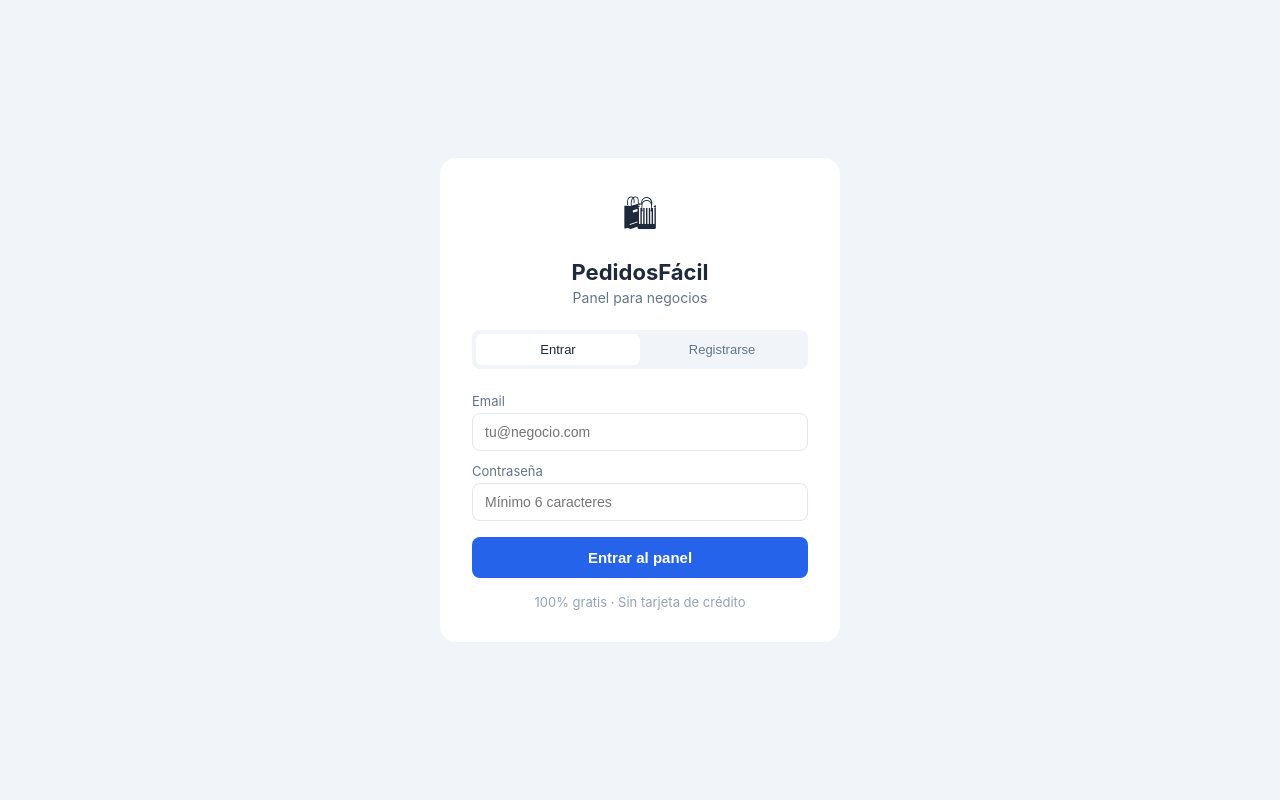
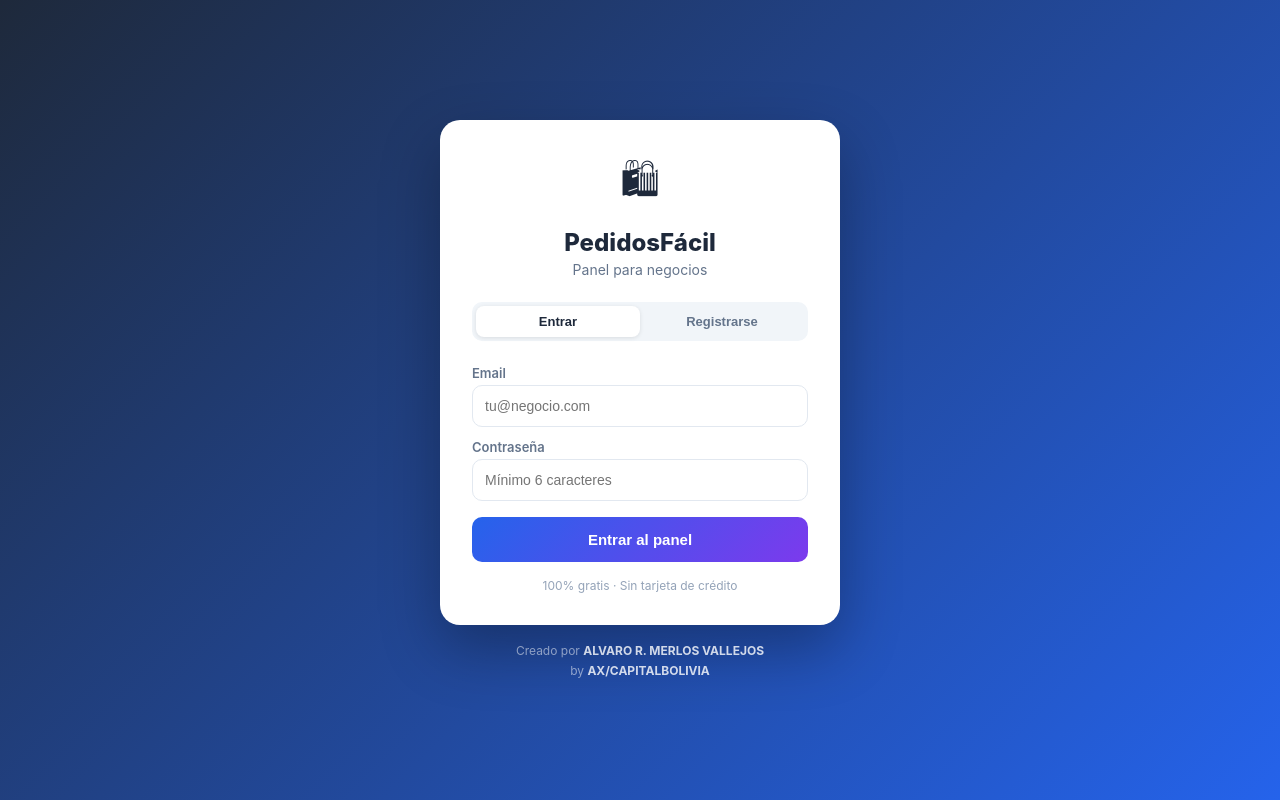
Before and after one commit to merlos0130-dev/pedidosfacil, a React (Create React App) app: page / in a window 1280 px wide. Built offline with nearby package versions, Linux system fonts and the light colour scheme.

Commit message:
Codigo acceso, delivery personalizable, firma creador

```diff
--- a/src/components/Configuracion.js
+++ b/src/components/Configuracion.js
@@ -6,6 +6,7 @@ export default function Configuracion({ negocio, setNegocio, session, onCerrarSe
   const [subiendo, setSubiendo] = useState(false);
   const [qrPreview, setQrPreview] = useState(negocio?.qr_url || null);
   const [infoTransferencia, setInfoTransferencia] = useState(negocio?.info_transferencia || '');
+  const [costoDelivery, setCostoDelivery] = useState(negocio?.costo_delivery ?? 15);
   const [exito, setExito] = useState('');
 
   const subirQR = async (e) => {
@@ -26,14 +27,19 @@ export default function Configuracion({ negocio, setNegocio, session, onCerrarSe
     setSubiendo(false);
   };
 
-  const guardarTransferencia = async () => {
+  const guardarConfig = async () => {
     setGuardando(true);
-    await supabase.from('negocios').update({ info_transferencia: infoTransferencia }).eq('id', negocio.id);
-    setNegocio(prev => ({ ...prev, info_transferencia: infoTransferencia }));
-    setExito('Información guardada');
+    await supabase.from('negocios').update({
+      info_transferencia: infoTransferencia,
+      costo_delivery: Number(costoDelivery)
+    }).eq('id', negocio.id);
+    setNegocio(prev => ({ ...prev, info_transferencia: infoTransferencia, costo_delivery: Number(costoDelivery) }));
+    setExito('Configuración guardada');
     setTimeout(() => setExito(''), 3000);
     setGuardando(false);
   };
+
+  const linkClientes = `https://pedidosfacil-clientes-ik7spiizb-merlos1.vercel.app?negocio=${negocio?.id}`;
 
   return (
     <div style={{ padding:'1.5rem' }}>
@@ -49,16 +55,33 @@ export default function Configuracion({ negocio, setNegocio, session, onCerrarSe
           <p style={{ fontSize:14, color:'#64748B', marginBottom:'1rem' }}>Email: <strong>{session?.user?.email}</strong></p>
           <div style={{ background:'#F0FDF4', borderRadius:10, padding:'1rem' }}>
             <div style={{ fontSize:13, fontWeight:600, color:'#15803D', marginBottom:6 }}>🔗 Link para tus clientes:</div>
-            <div style={{ fontSize:12, color:'#166534', wordBreak:'break-all', fontFamily:'monospace', userSelect:'all' }}>
-              https://pedidosfacil-clientes-ik7spiizb-merlos1.vercel.app?negocio={negocio?.id}
+            <div style={{ fontSize:12, color:'#166534', wordBreak:'break-all', fontFamily:'monospace', userSelect:'all', marginBottom:8 }}>
+              {linkClientes}
             </div>
+            <button onClick={()=>{ navigator.clipboard.writeText(linkClientes); setExito('Link copiado'); setTimeout(()=>setExito(''),2000); }}
+              style={{ padding:'6px 14px', borderRadius:8, border:'none', background:'#16A34A', color:'#fff', fontWeight:600, cursor:'pointer', fontSize:12 }}>
+              📋 Copiar link
+            </button>
+          </div>
+        </div>
+
+        {/* Costo de delivery */}
+        <div style={{ background:'#fff', borderRadius:12, padding:'1.25rem' }}>
+          <div style={{ fontWeight:600, marginBottom:4 }}>🚚 Costo de delivery</div>
+          <div style={{ fontSize:13, color:'#94A3B8', marginBottom:'1rem' }}>Define cuánto cobras por delivery. Los clientes verán este monto al pedir.</div>
+          <div style={{ display:'flex', alignItems:'center', gap:12 }}>
+            <span style={{ fontSize:14, color:'#64748B', fontWeight:600 }}>Bs.</span>
+            <input type="number" value={costoDelivery} onChange={e=>setCostoDelivery(e.target.value)}
+              min="0" placeholder="15"
+              style={{ width:100, padding:'10px 12px', borderRadius:10, border:'1.5px solid #E2E8F0', fontSize:16, fontWeight:700, outline:'none', textAlign:'center' }} />
+            <span style={{ fontSize:13, color:'#94A3B8' }}>por pedido</span>
           </div>
         </div>
 
         {/* QR de pago */}
         <div style={{ background:'#fff', borderRadius:12, padding:'1.25rem' }}>
           <div style={{ fontWeight:600, marginBottom:4 }}>📱 Código QR para pagos</div>
-          <div style={{ fontSize:13, color:'#94A3B8', marginBottom:'1rem' }}>Sube tu QR de Tigo Money, Simple o el que uses. Los clientes lo verán al elegir pago por QR.</div>
+          <div style={{ fontSize:13, color:'#94A3B8', marginBottom:'1rem' }}>Sube tu QR de Tigo Money, Simple o el que uses.</div>
           <div style={{ display:'flex', alignItems:'center', gap:16 }}>
             {qrPreview ? (
               <img src={qrPreview} alt="QR de pago" style={{ width:120, height:120, borderRadius:12, objectFit:'cover', border:'2px solid #E2E8F0' }} />
@@ -83,16 +106,17 @@ export default function Configuracion({ negocio, setNegocio, session, onCerrarSe
         {/* Info transferencia */}
         <div style={{ background:'#fff', borderRadius:12, padding:'1.25rem' }}>
           <div style={{ fontWeight:600, marginBottom:4 }}>🏦 Datos para transferencia</div>
-          <div style={{ fontSize:13, color:'#94A3B8', marginBottom:'1rem' }}>Banco, número de cuenta, nombre del titular. Los clientes verán esto al elegir transferencia.</div>
+          <div style={{ fontSize:13, color:'#94A3B8', marginBottom:'1rem' }}>Banco, número de cuenta y titular.</div>
           <textarea value={infoTransferencia} onChange={e=>setInfoTransferencia(e.target.value)}
-            placeholder="Ej: Banco BCP&#10;Cuenta: 123-456789&#10;Titular: Juan Pérez&#10;CI: 12345678"
+            placeholder="Ej: Banco BCP&#10;Cuenta: 123-456789&#10;Titular: Juan Pérez"
             rows={4}
             style={{ width:'100%', padding:'12px', borderRadius:10, border:'1.5px solid #E2E8F0', fontSize:14, outline:'none', resize:'none', marginBottom:10 }} />
-          <button onClick={guardarTransferencia} disabled={guardando}
-            style={{ padding:'8px 20px', borderRadius:8, border:'none', background:'#2563EB', color:'#fff', fontWeight:600, cursor:'pointer', fontSize:14 }}>
-            {guardando ? 'Guardando...' : 'Guardar datos'}
-          </button>
         </div>
+
+        <button onClick={guardarConfig} disabled={guardando}
+          style={{ padding:'12px 24px', borderRadius:10, border:'none', background:'#2563EB', color:'#fff', fontWeight:700, cursor:'pointer', fontSize:15 }}>
+          {guardando ? 'Guardando...' : '💾 Guardar configuración'}
+        </button>
 
         {exito && (
           <div style={{ background:'#F0FDF4', border:'1px solid #86EFAC', borderRadius:10, padding:'12px 16px', color:'#15803D', fontWeight:500, fontSize:14 }}>
@@ -107,6 +131,12 @@ export default function Configuracion({ negocio, setNegocio, session, onCerrarSe
             🚪 Cerrar sesión
           </button>
         </div>
+
+        {/* Footer */}
+        <div style={{ textAlign:'center', fontSize:11, color:'#94A3B8', paddingTop:8 }}>
+          Creado por <strong>ALVARO R. MERLOS VALLEJOS</strong><br/>
+          by AX/CAPITALBOLIVIA
+        </div>
       </div>
     </div>
   );
--- a/src/components/Login.js
+++ b/src/components/Login.js
@@ -1,12 +1,15 @@
 import React, { useState } from 'react';
 import { supabase } from '../supabase';
 
-export default function Login({ onLogin }) {
+const CODIGO_ACCESO = '0130';
+
+export default function Login() {
   const [modo, setModo] = useState('login');
   const [email, setEmail] = useState('');
   const [password, setPassword] = useState('');
   const [negocio, setNegocio] = useState('');
   const [tipo, setTipo] = useState('Comida');
+  const [codigoAcceso, setCodigoAcceso] = useState('');
   const [error, setError] = useState('');
   const [cargando, setCargando] = useState(false);
 
@@ -21,6 +24,7 @@ export default function Login({ onLogin }) {
 
   const handleRegistro = async () => {
     if (!negocio) { setError('Escribe el nombre de tu negocio'); return; }
+    if (codigoAcceso !== CODIGO_ACCESO) { setError('Código de acceso incorrecto. Contacta al administrador.'); return; }
     setCargando(true); setError('');
     const { data, error } = await supabase.auth.signUp({ email, password });
     if (error) { setError(error.message); setCargando(false); return; }
@@ -28,24 +32,25 @@ export default function Login({ onLogin }) {
       await supabase.from('negocios').insert({ user_id: data.user.id, nombre: negocio, tipo });
     }
     setCargando(false);
-    setError('¡Cuenta creada! Revisa tu email para confirmar.');
+    setError('¡Cuenta creada! Ya puedes entrar con tu email y contraseña.');
   };
 
   return (
-    <div style={{ minHeight:'100vh', background:'#F1F5F9', display:'flex', alignItems:'center', justifyContent:'center', padding:'1rem' }}>
-      <div style={{ background:'#fff', borderRadius:16, padding:'2rem', width:'100%', maxWidth:400 }}>
+    <div style={{ minHeight:'100vh', background:'linear-gradient(135deg,#1E293B,#2563EB)', display:'flex', alignItems:'center', justifyContent:'center', padding:'1rem', flexDirection:'column', gap:16 }}>
+      <div style={{ background:'#fff', borderRadius:20, padding:'2rem', width:'100%', maxWidth:400, boxShadow:'0 24px 60px rgba(0,0,0,0.3)' }}>
         <div style={{ textAlign:'center', marginBottom:'1.5rem' }}>
-          <div style={{ fontSize:36, marginBottom:8 }}>🛍</div>
-          <div style={{ fontSize:22, fontWeight:700 }}>PedidosFácil</div>
+          <div style={{ fontSize:40, marginBottom:8 }}>🛍</div>
+          <div style={{ fontSize:24, fontWeight:800, color:'#1E293B' }}>PedidosFácil</div>
           <div style={{ fontSize:14, color:'#64748B', marginTop:4 }}>Panel para negocios</div>
         </div>
 
-        <div style={{ display:'flex', marginBottom:'1.5rem', background:'#F1F5F9', borderRadius:8, padding:4 }}>
+        <div style={{ display:'flex', marginBottom:'1.5rem', background:'#F1F5F9', borderRadius:10, padding:4 }}>
           {['login','registro'].map(m => (
             <button key={m} onClick={()=>{ setModo(m); setError(''); }}
-              style={{ flex:1, padding:'8px', borderRadius:6, border:'none', cursor:'pointer', fontSize:13, fontWeight:500,
+              style={{ flex:1, padding:'8px', borderRadius:8, border:'none', cursor:'pointer', fontSize:13, fontWeight:600,
                 background: modo===m ? '#fff' : 'transparent',
-                color: modo===m ? '#1E293B' : '#64748B' }}>
+                color: modo===m ? '#1E293B' : '#64748B',
+                boxShadow: modo===m ? '0 1px 4px rgba(0,0,0,0.1)' : 'none' }}>
               {m==='login' ? 'Entrar' : 'Registrarse'}
             </button>
           ))}
@@ -54,51 +59,65 @@ export default function Login({ onLogin }) {
         {modo==='registro' && (
           <>
             <div style={{ marginBottom:'0.75rem' }}>
-              <label style={{ fontSize:13, color:'#64748B', display:'block', marginBottom:4 }}>Nombre de tu negocio</label>
+              <label style={{ fontSize:13, color:'#64748B', display:'block', marginBottom:4, fontWeight:600 }}>Nombre de tu negocio</label>
               <input value={negocio} onChange={e=>setNegocio(e.target.value)}
                 placeholder="Ej: Restaurante El Buen Sabor"
-                style={{ width:'100%', padding:'10px 12px', borderRadius:8, border:'1px solid #E2E8F0', fontSize:14, outline:'none' }} />
+                style={{ width:'100%', padding:'12px', borderRadius:10, border:'1.5px solid #E2E8F0', fontSize:14, outline:'none' }} />
             </div>
             <div style={{ marginBottom:'0.75rem' }}>
-              <label style={{ fontSize:13, color:'#64748B', display:'block', marginBottom:4 }}>Tipo de negocio</label>
+              <label style={{ fontSize:13, color:'#64748B', display:'block', marginBottom:4, fontWeight:600 }}>Tipo de negocio</label>
               <select value={tipo} onChange={e=>setTipo(e.target.value)}
-                style={{ width:'100%', padding:'10px 12px', borderRadius:8, border:'1px solid #E2E8F0', fontSize:14, outline:'none' }}>
+                style={{ width:'100%', padding:'12px', borderRadius:10, border:'1.5px solid #E2E8F0', fontSize:14, outline:'none' }}>
                 {tipos.map(t=><option key={t}>{t}</option>)}
               </select>
+            </div>
+            <div style={{ marginBottom:'0.75rem' }}>
+              <label style={{ fontSize:13, color:'#64748B', display:'block', marginBottom:4, fontWeight:600 }}>Código de acceso <span style={{ color:'#EF4444' }}>*</span></label>
+              <input value={codigoAcceso} onChange={e=>setCodigoAcceso(e.target.value)}
+                placeholder="Ingresa el código que te dio el administrador"
+                type="password"
+                style={{ width:'100%', padding:'12px', borderRadius:10, border:'1.5px solid #E2E8F0', fontSize:14, outline:'none' }} />
+              <div style={{ fontSize:11, color:'#94A3B8', marginTop:4 }}>Contacta a AX/CAPITALBOLIVIA para obtener tu código</div>
             </div>
           </>
         )}
 
         <div style={{ marginBottom:'0.75rem' }}>
-          <label style={{ fontSize:13, color:'#64748B', display:'block', marginBottom:4 }}>Email</label>
+          <label style={{ fontSize:13, color:'#64748B', display:'block', marginBottom:4, fontWeight:600 }}>Email</label>
           <input type="email" value={email} onChange={e=>setEmail(e.target.value)}
             placeholder="tu@negocio.com"
-            style={{ width:'100%', padding:'10px 12px', borderRadius:8, border:'1px solid #E2E8F0', fontSize:14, outline:'none' }} />
+            style={{ width:'100%', padding:'12px', borderRadius:10, border:'1.5px solid #E2E8F0', fontSize:14, outline:'none' }} />
         </div>
 
         <div style={{ marginBottom:'1rem' }}>
-          <label style={{ fontSize:13, color:'#64748B', display:'block', marginBottom:4 }}>Contraseña</label>
+          <label style={{ fontSize:13, color:'#64748B', display:'block', marginBottom:4, fontWeight:600 }}>Contraseña</label>
           <input type="password" value={password} onChange={e=>setPassword(e.target.value)}
             placeholder="Mínimo 6 caracteres"
-            style={{ width:'100%', padding:'10px 12px', borderRadius:8, border:'1px solid #E2E8F0', fontSize:14, outline:'none' }} />
+            style={{ width:'100%', padding:'12px', borderRadius:10, border:'1.5px solid #E2E8F0', fontSize:14, outline:'none' }} />
         </div>
 
         {error && (
-          <div style={{ padding:'10px 12px', borderRadius:8, background: error.includes('creada') ? '#F0FDF4' : '#FEF2F2',
-            color: error.includes('creada') ? '#16A34A' : '#DC2626', fontSize:13, marginBottom:'1rem' }}>
+          <div style={{ padding:'10px 12px', borderRadius:10, background: error.includes('creada')||error.includes('Cuenta') ? '#F0FDF4' : '#FEF2F2',
+            color: error.includes('creada')||error.includes('Cuenta') ? '#16A34A' : '#DC2626', fontSize:13, marginBottom:'1rem', fontWeight:500 }}>
             {error}
           </div>
         )}
 
         <button onClick={modo==='login' ? handleLogin : handleRegistro} disabled={cargando}
-          style={{ width:'100%', padding:'12px', borderRadius:8, border:'none', background:'#2563EB', color:'#fff',
-            fontWeight:600, fontSize:15, cursor: cargando ? 'not-allowed' : 'pointer', opacity: cargando ? 0.7 : 1 }}>
-          {cargando ? 'Cargando...' : modo==='login' ? 'Entrar al panel' : 'Crear cuenta gratis'}
+          style={{ width:'100%', padding:'14px', borderRadius:10, border:'none', background:'linear-gradient(135deg,#2563EB,#7C3AED)', color:'#fff',
+            fontWeight:700, fontSize:15, cursor: cargando ? 'not-allowed' : 'pointer', opacity: cargando ? 0.7 : 1 }}>
+          {cargando ? 'Cargando...' : modo==='login' ? 'Entrar al panel' : 'Crear cuenta'}
         </button>
 
-        <div style={{ textAlign:'center', marginTop:'1rem', fontSize:13, color:'#94A3B8' }}>
+        <div style={{ textAlign:'center', marginTop:'1rem', fontSize:12, color:'#94A3B8' }}>
           100% gratis · Sin tarjeta de crédito
         </div>
+      </div>
+
+      {/* Footer creador */}
+      <div style={{ textAlign:'center', fontSize:12, color:'rgba(255,255,255,0.5)', lineHeight:1.6 }}>
+        Creado por <strong style={{ color:'rgba(255,255,255,0.8)' }}>ALVARO R. MERLOS VALLEJOS</strong><br/>
+        by <strong style={{ color:'rgba(255,255,255,0.8)' }}>AX/CAPITALBOLIVIA</strong>
       </div>
     </div>
   );
```
